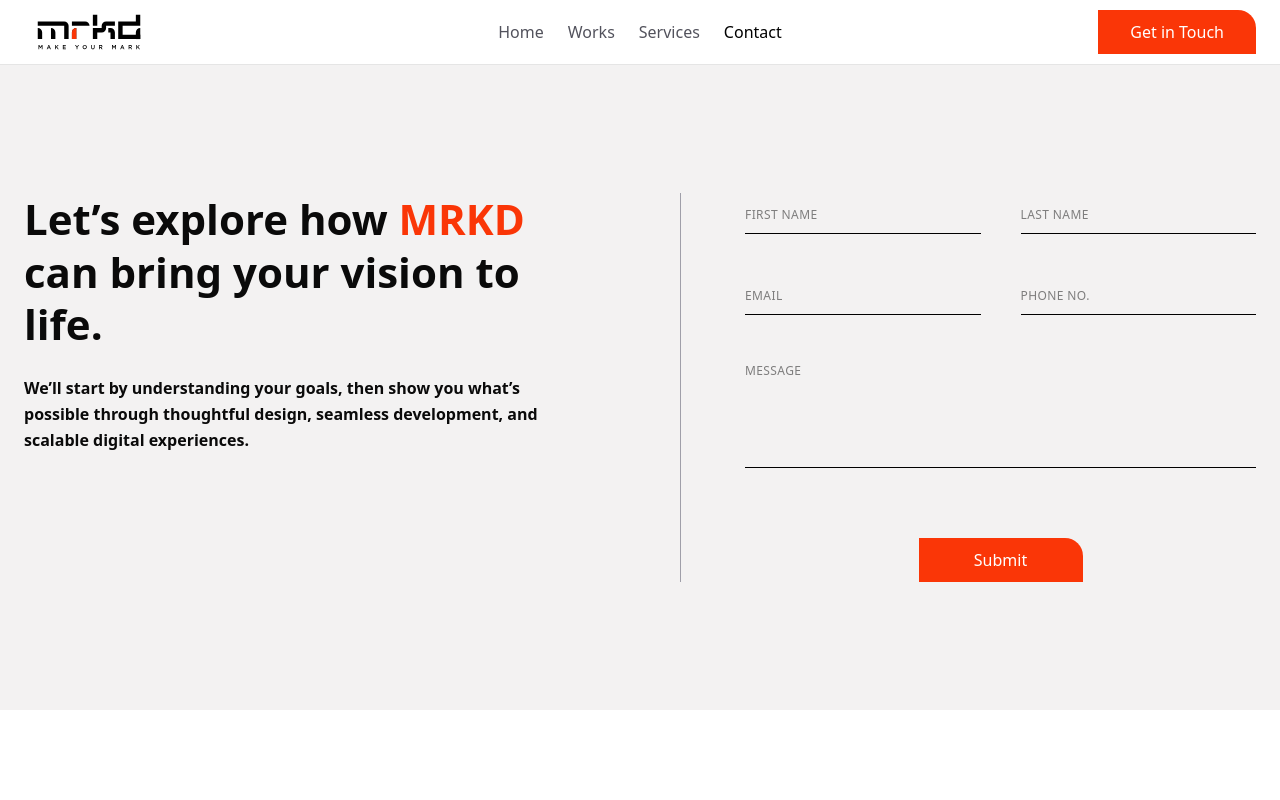
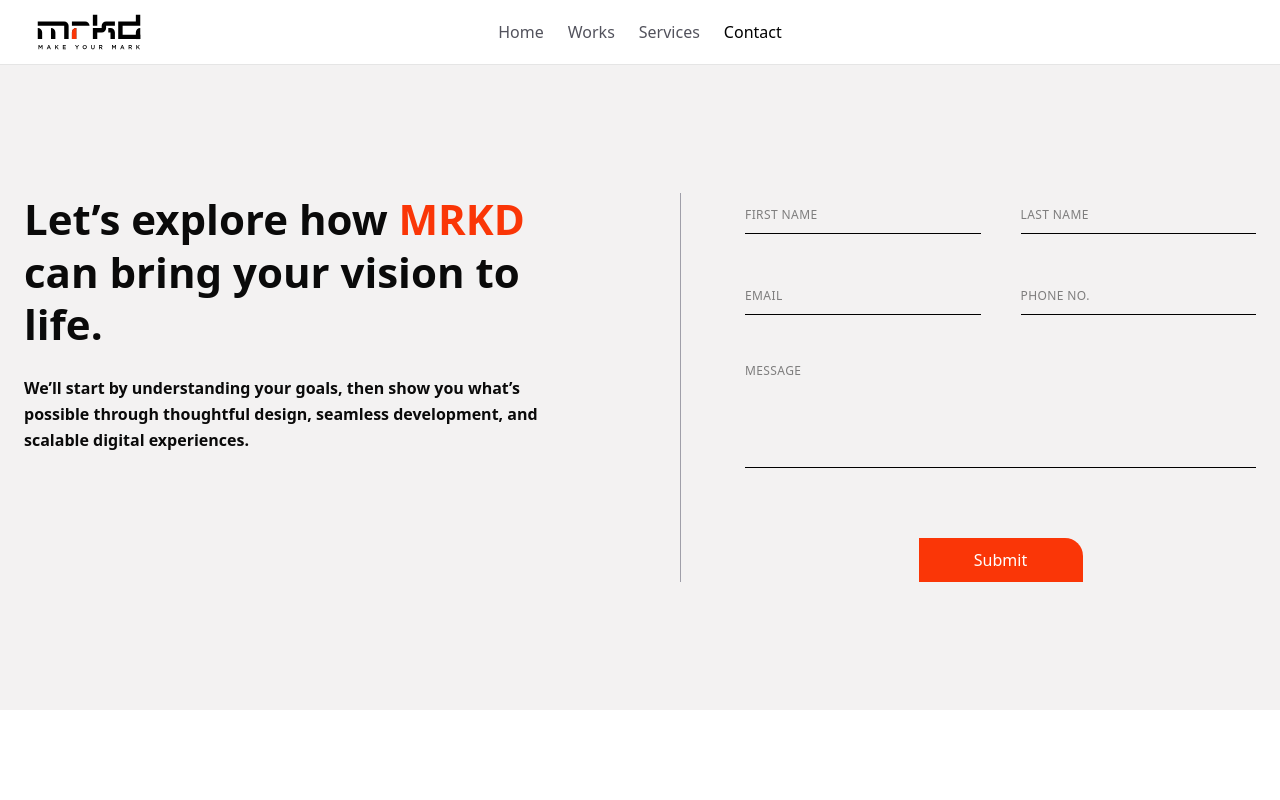
Before and after one commit to VLV999/mrkd-mrkting-web, a Next.js app in the folder mrkd-marketing/: page /contact in a window 1280 px wide. Shown: the top 800 px of the page. Built offline with nearby package versions, Linux system fonts and the light colour scheme.

Commit message:
Update Navbar.tsx

```diff
--- a/mrkd-marketing/components/Navbar/Navbar.tsx
+++ b/mrkd-marketing/components/Navbar/Navbar.tsx
@@ -38,14 +38,7 @@ export default function Navbar() {
         ))}
       </div>
 
-      {/* CTA Button */}
-      <div className="flex justify-end">
-        <Link href="/contact" passHref>
-          <Button asChild variant="brand" size="lg">
-            <a>Get in Touch</a>
-          </Button>
-        </Link>
-      </div>
+
     </NavbarLayout>
   )
 }
```
